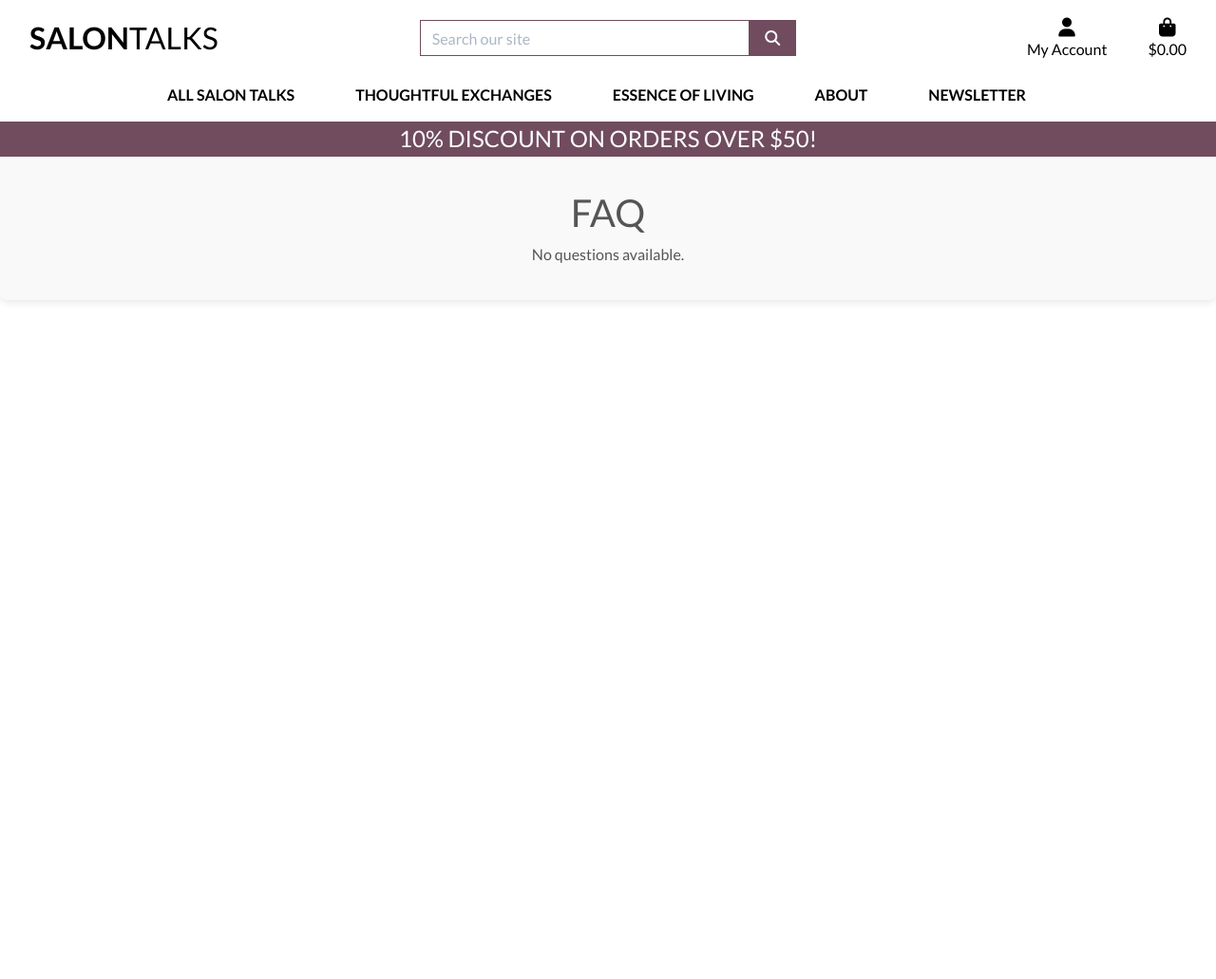
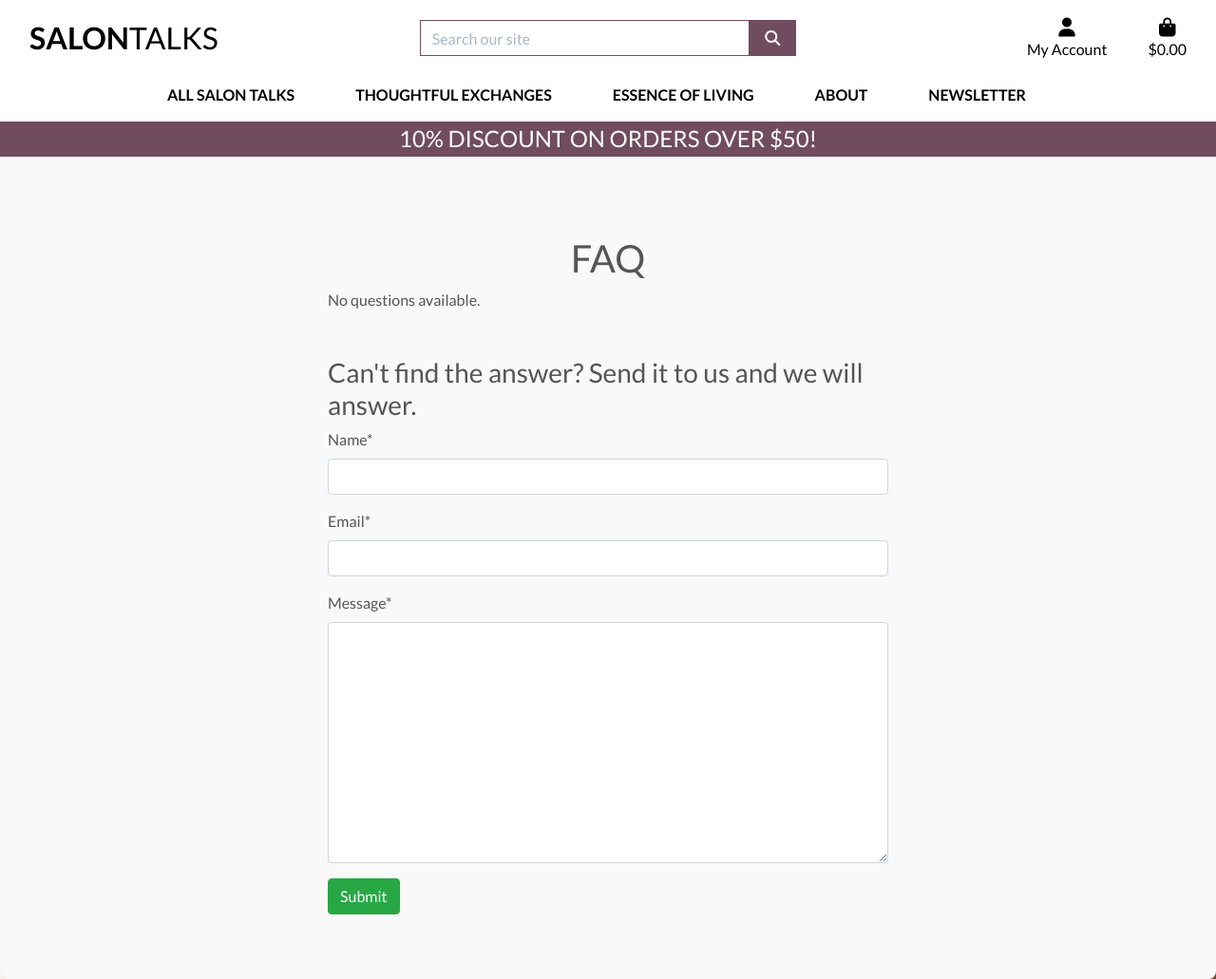
Before and after one commit to Josseyo/Salon, a Django app: page /faq/ in a window 1280 px wide. Shown: the whole page at 95% size. Before the commit the page ends 318 px from the top, so only its background shows below. Run offline with Django 3.2, Linux system fonts and the light colour scheme; data that the repository does not hold is empty; parts of the project's set-up code (start-up, migrations or seed data) failed here and were passed over; some libraries are stand-ins or nearby versions.

Commit message:
add contact form to faq page

```diff
--- /dev/null
+++ b/common/forms.py
@@ -0,0 +1,9 @@
+# common/forms.py
+from django import forms
+from about.models import CollaborateRequest
+
+
+class CollaborateForm(forms.ModelForm):
+    class Meta:
+        model = CollaborateRequest
+        fields = ("name", "email", "message")
--- a/faq/templates/faq/faq.html
+++ b/faq/templates/faq/faq.html
@@ -1,5 +1,6 @@
 {% extends 'base.html' %}
 {% load static %}
+{% load crispy_forms_tags %}
 
 {% block page_header %}
 <div class="container header-container">
@@ -14,13 +15,15 @@
     <div class="overlay"></div>
     <div class="container-fluid">
         <div class="row">
-           <div class="col text-center mt-3">
-               <h1>FAQ</h1>
+            <div class="col text-left mt-3"> <!-- Left aligned for questions and answers -->
+                <div class="row justify-content-center">
+                    <div class="col-12 col-md-6 my-5">
+                        <h1 class="logo-font text-center">FAQ</h1>
                         {% if questions %}
                             {% for question in questions %}
                                 <div class="question-container">
                                     <h3 class="question" style="cursor: pointer;" aria-expanded="false">
-                               <span class="caret" style="margin-right: 8px;">▶</span>
+                                        <span class="caret" style="margin-right: 8px; font-size: 0.8em; color: #704c5eff;">▶</span>
                                         {{ question.question }}
                                     </h3>
                                     <div class="answer" style="display: none;">
@@ -37,6 +40,16 @@
                         {% else %}
                             <p>No questions available.</p>
                         {% endif %}
+
+                        <h3 class="mt-5">Can't find the answer? Send it to us and we will answer.</h3>
+
+                        <form method="post">
+                            {% csrf_token %}
+                            {{ form|crispy }}
+                            <button class="btn btn-success" type="submit">Submit</button>
+                        </form>
+                    </div>
+                </div>
             </div>
         </div>
     </div>
--- a/faq/urls.py
+++ b/faq/urls.py
@@ -3,5 +3,6 @@ from django.urls import path
 from .views import faq_view
 
 urlpatterns = [
-   path('', faq_view, name='faq'),  # Change here to have an empty string path
+   path('', faq_view, name='faq'),
+
 ]
--- a/faq/views.py
+++ b/faq/views.py
@@ -1,12 +1,28 @@
 from django.shortcuts import render
-from .models import Question  # Import the Question model
+from django.contrib import messages
+from .models import Question
+from common.forms import CollaborateForm
+
 
 def faq_view(request):
-    questions = Question.objects.all()  # Fetch all questions
+    questions = Question.objects.all()
 
-    # Prepare context data
+    if request.method == "POST":
+        collaborate_form = CollaborateForm(data=request.POST)
+        if collaborate_form.is_valid():
+            collaborate_form.save()
+            messages.success(
+                request,
+                "Message received! You can expect a response "
+                "within 2 working days.",
+            )
+            # Redirect or re-render with success message can be added here
+
+    collaborate_form = CollaborateForm()
+
     context = {
-        'questions': questions  # Use the fetched questions here
+        'questions': questions,
+        'form': collaborate_form
     }
 
-    return render(request, "faq/faq.html", context)  # Ensure the correct path to the template
+    return render(request, "faq/faq.html", context)
```
Lines whose indentation alone changed are shown as unchanged.
